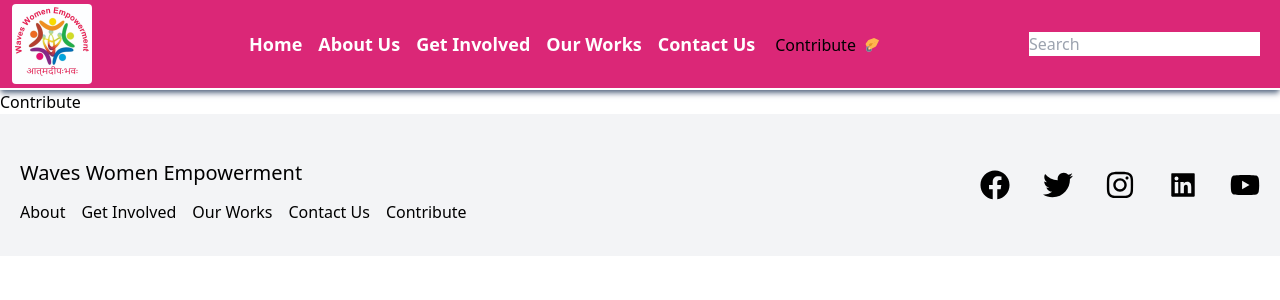
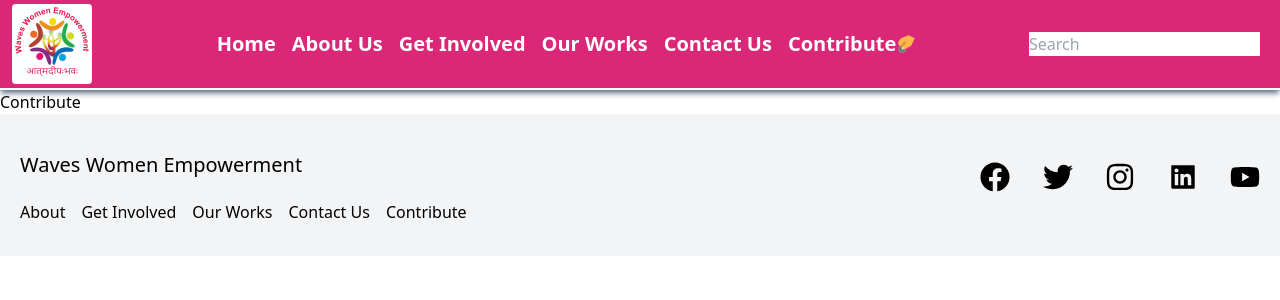
Before and after one commit to AayushmaanMishra/waves-client, a React (Create React App) app: page /contribute in a window 1280 px wide. Shown: the top 300 px of the page. Built offline with nearby package versions, Linux system fonts and the light colour scheme; the HTML template or start-up script is replaced by a standard one.

Commit message:
footer made responsive

```diff
--- a/src/components/Footer.js
+++ b/src/components/Footer.js
@@ -4,7 +4,7 @@ import { AiFillLinkedin } from "react-icons/ai";
 
 export default function Footer() {
   return (
-    <div className="w-full bg-gray-100 py-8">
+    <div className="w-full bg-gray-100 py-6 px-4">
       <div className="max-w-[1240px] mx-auto flex flex-col">
         <div className="sm:flex text-center justify-between items-center">
           <p className="text-xl">Waves Women Empowerment</p>
@@ -16,8 +16,8 @@ export default function Footer() {
             <FaYoutube className="hover:text-red-500 hover:cursor-pointer text-3xl" />
           </div>
         </div>
-        <div className="flex justify-between">
-          <ul className="text-right lg:flex">
+        <div className="w-full flex justify-center items-center my-2 sm:items-start sm:flex sm:justify-between">
+          <ul className="text-right flex">
             <li className="mr-4">About</li>
             <li className="mr-4">Get Involved</li>
             <li className="mr-4">Our Works</li>
--- a/src/components/Navbar.js
+++ b/src/components/Navbar.js
@@ -1,14 +1,12 @@
-import {
-  Button,
-  Input,
-  InputGroup,
-  InputLeftElement,
-  InputRightAddon,
-  InputRightElement,
-} from "@chakra-ui/react";
+import { Button, Input, InputGroup, InputRightElement } from "@chakra-ui/react";
 import React, { useState } from "react";
 import { FcDonate } from "react-icons/fc";
-import { AiOutlineClose, AiOutlineSearch } from "react-icons/ai";
+import {
+  AiOutlineClose,
+  AiOutlineSearch,
+  AiFillLinkedin,
+} from "react-icons/ai";
+import { FaFacebook, FaTwitter, FaInstagram, FaYoutube } from "react-icons/fa";
 import { Link } from "react-router-dom";
 import logoWithoutBg from "../assets/logos/WWE_withoutbg.png";
 import { RxHamburgerMenu } from "react-icons/rx";
@@ -26,45 +24,48 @@ export default function Navbar() {
             <img
               src={logoWithBg}
               alt="logo"
-              className="w-20 my-1 mx-3 rounded"
+              className="w-14 md:w-20 my-1 mx-3 rounded"
             />
           </Link>
           <div className="hidden md:flex md:items-center">
             <Link to="/">
-              <p className="text-lg text-white font-semibold hover:underline hover:cursor-pointer mx-2">
+              <p className="lg:text-xl text-white font-semibold hover:underline hover:cursor-pointer mx-2">
                 Home
               </p>
             </Link>
             <Link to="/about">
-              <p className="text-lg text-white font-semibold hover:underline hover:cursor-pointer mx-2">
+              <p className="lg:text-xl text-white font-semibold hover:underline hover:cursor-pointer mx-2">
                 About Us
               </p>
             </Link>
             <Link to="/getinvolved">
-              <p className="text-lg text-white font-semibold hover:underline hover:cursor-pointer mx-2">
+              <p className="lg:text-xl text-white font-semibold hover:underline hover:cursor-pointer mx-2">
                 Get Involved
               </p>
             </Link>
             <Link to="/ourworks">
-              <p className="text-lg text-white font-semibold hover:underline hover:cursor-pointer mx-2">
+              <p className="lg:text-xl text-white font-semibold hover:underline hover:cursor-pointer mx-2">
                 Our Works
               </p>
             </Link>
             <Link to="/contact">
-              <p className="text-lg text-white font-semibold hover:underline hover:cursor-pointer mx-2">
+              <p className="lg:text-xl text-white font-semibold hover:underline hover:cursor-pointer mx-2">
                 Contact Us
               </p>
             </Link>
             <Link to="/contribute">
+              <p className="lg:text-xl flex items-center text-white font-semibold hover:underline hover:cursor-pointer mx-2">
+                Contribute <FcDonate />
+              </p>
+            </Link>
+            {/* <Link to="/contribute">
               <Button
-                rightIcon={<FcDonate />}
+                rightIcon={}
                 colorScheme="purple"
-                variant="solid"
+                variant="outline"
                 className="mx-3"
-              >
-                Contribute
-              </Button>
-            </Link>
+              ></Button>
+            </Link> */}
           </div>
           <div className="hidden md:block md:mr-5">
             <InputGroup>
@@ -172,6 +173,13 @@ export default function Navbar() {
                 children={<AiOutlineSearch className="text-black" />}
               />
             </InputGroup>
+            <div className="flex items-center justify-around w-full mt-3">
+              <FaFacebook className="text-blue-700 text-2xl" />
+              <FaTwitter className="text-blue-400 text-2xl" />
+              <FaInstagram className="text-pink-400 text-2xl" />
+              <AiFillLinkedin className="text-blue-500 text-2xl" />
+              <FaYoutube className="text-red-500 text-2xl" />
+            </div>
           </div>
         </div>
       ) : (
```
